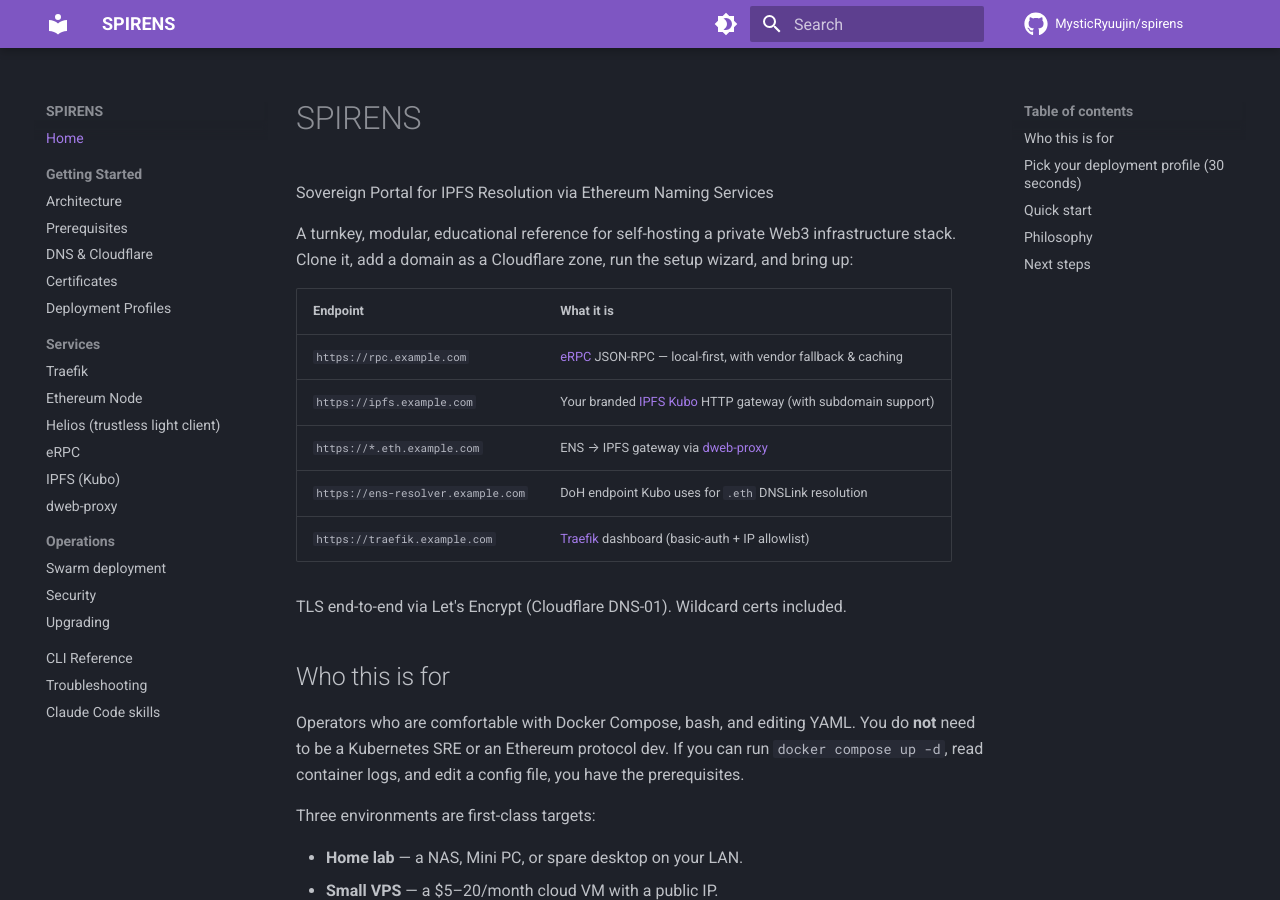
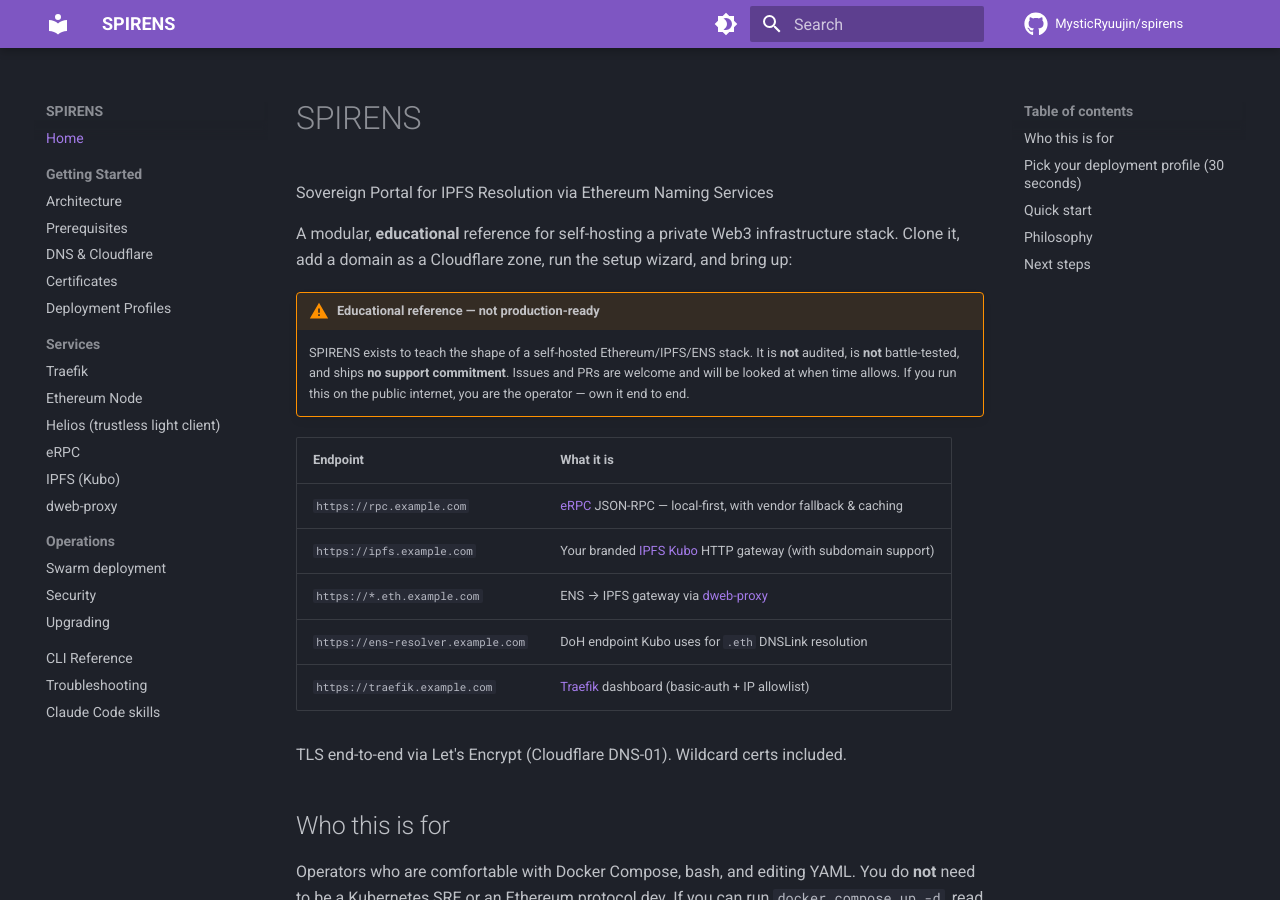
Before and after one commit to MysticRyuujin/spirens, an MkDocs documentation site: the page built from docs/index.md, in a window 1280 px wide and 900 px high. Built offline with MkDocs 1.6.1 and Material for MkDocs 9.7.7, drawn with Linux system fonts in a browser that asks for light colours; comment, search, counter and statistics services are not loaded.

Commit message:
repo: pre-publish cleanup — disclaimers, placeholders, doc fixes
- README/index.md: prominent "educational, not production, no support"
  callout; drop "turnkey"
- .env.example: default DEPLOYMENT_PROFILE=internal so a blind copy→up
  lands on LE staging, not prod (which would burn the 5/wk quota)
- tests/e2e/.env.test.example + README: strip personal hostnames,
  domain, and email → generic placeholders
- docs/upgrading.md: drop reference to nonexistent CHANGELOG
- docs/security.md: "production-ish" → "long-running"
- docs/07-erpc.md: drop "in v1" (no versioning scheme)
- wizard.py: fix broken /10-deployment-profiles/ link → /04-
- pyproject.toml: add authors + project.urls
- tests/commands/: drop empty orphan directory

```diff
--- a/docs/index.md
+++ b/docs/index.md
@@ -2,9 +2,17 @@
 
 Sovereign Portal for IPFS Resolution via Ethereum Naming Services
 
-A turnkey, modular, educational reference for self-hosting a private Web3
+A modular, **educational** reference for self-hosting a private Web3
 infrastructure stack. Clone it, add a domain as a Cloudflare zone, run the
 setup wizard, and bring up:
+
+!!! warning "Educational reference — not production-ready"
+
+    SPIRENS exists to teach the shape of a self-hosted Ethereum/IPFS/ENS
+    stack. It is **not** audited, is **not** battle-tested, and ships **no
+    support commitment**. Issues and PRs are welcome and will be looked at
+    when time allows. If you run this on the public internet, you are the
+    operator — own it end to end.
 
 | Endpoint                           | What it is                                                                                   |
 | ---------------------------------- | -------------------------------------------------------------------------------------------- |
--- a/pyproject.toml
+++ b/pyproject.toml
@@ -13,6 +13,7 @@
 readme = "README.md"
 license = "AGPL-3.0-or-later"
 requires-python = ">=3.14"
+authors = [{ name = "MysticRyuujin" }]
 dependencies = [
   "typer>=0.24",
   "rich>=15.0",
@@ -22,6 +23,11 @@
   "httpx>=0.28",
   "pyyaml>=6.0.3",
 ]
+
+[project.urls]
+Homepage = "https://mysticryuujin.github.io/spirens/"
+Repository = "https://github.com/MysticRyuujin/spirens"
+Issues = "https://github.com/MysticRyuujin/spirens/issues"
 
 [project.scripts]
 spirens = "spirens.cli:app"
```
Also changed, not shown: README.md (+12 -3 lines), docs/07-erpc.md (+1 -1 lines), docs/security.md (+1 -1 lines), docs/upgrading.md (+3 -2 lines), 5 other files.
